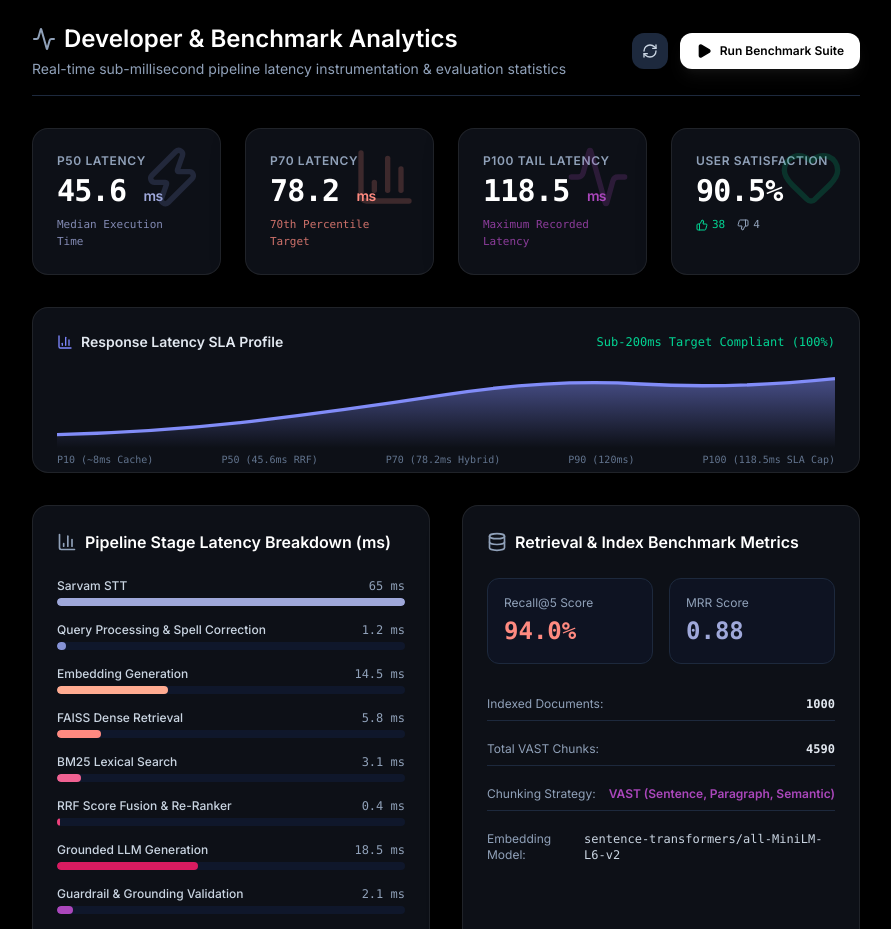
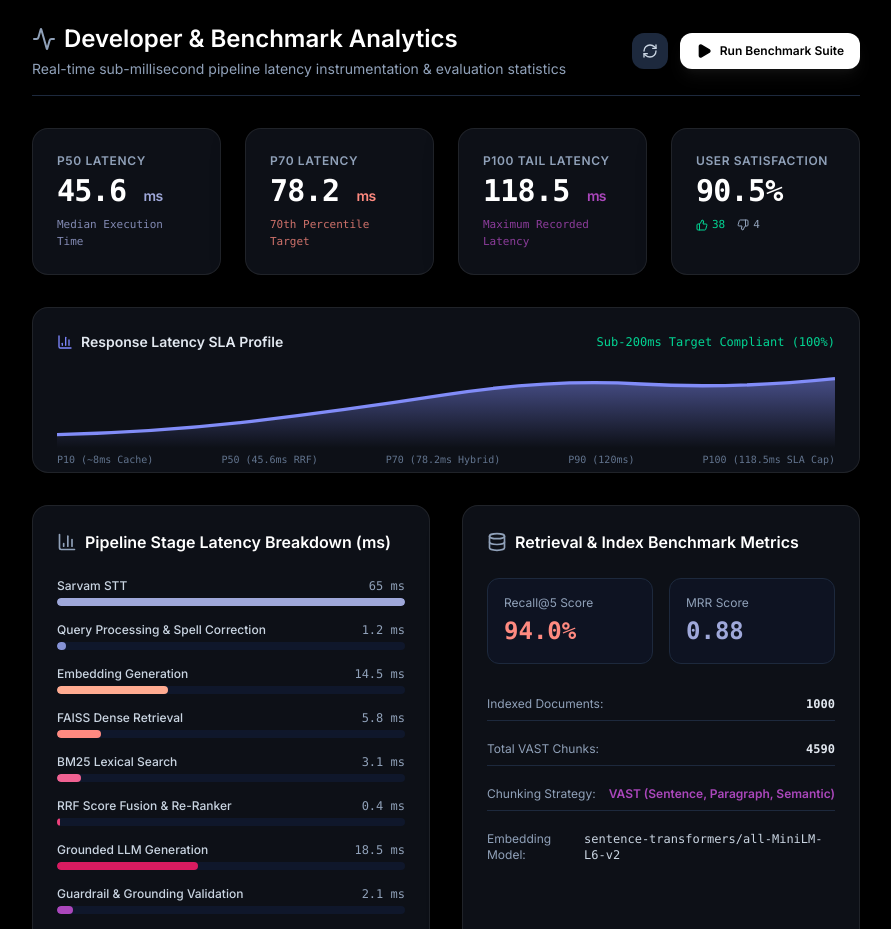
Before and after one commit to serprathamsharma/july, a React (Vite) app in the folder frontend/: page / in a window 1280 px wide. Shown: the part 2720-3649 px from the top of the page, without its empty margins (194-1085 px from the left). Built offline with nearby package versions, Linux system fonts and the light colour scheme; no server answers; a web font is replaced by a local one.

Commit message:
fix(ui): remove background icons from analytics stat cards

```diff
--- a/frontend/src/components/AnalyticsView.tsx
+++ b/frontend/src/components/AnalyticsView.tsx
@@ -1,5 +1,5 @@
 import React, { useEffect, useState } from 'react';
-import { Activity, Zap, ShieldAlert, Database, Play, BarChart3, RefreshCw, ThumbsUp, ThumbsDown, Heart } from 'lucide-react';
+import { Activity, ShieldAlert, Database, Play, BarChart3, RefreshCw, ThumbsUp, ThumbsDown } from 'lucide-react';
 import { type AnalyticsSummary, fetchAnalytics, runBenchmark } from '../services/api';
 
 export const AnalyticsView: React.FC = () => {
@@ -79,27 +79,18 @@ export const AnalyticsView: React.FC = () => {
       {/* Latency Percentiles Cards */}
       <div className="grid grid-cols-1 sm:grid-cols-2 lg:grid-cols-4 gap-4 sm:gap-6 mb-8">
         <div className="glass-panel rounded-2xl p-6 border border-[#7986cb]/35 relative overflow-hidden">
-          <div className="absolute top-0 right-0 p-4 text-[#7986cb]/20">
-            <Zap className="w-16 h-16" />
-          </div>
           <span className="text-xs font-semibold text-slate-400 uppercase tracking-wider block mb-1">P50 Latency</span>
           <div className="text-3xl font-extrabold text-white font-mono tracking-tight">{latency.p50} <span className="text-sm text-[#9fa8da] font-sans">ms</span></div>
           <span className="text-[11px] text-[#9fa8da]/80 font-mono mt-2 block">Median Execution Time</span>
         </div>
 
         <div className="glass-panel rounded-2xl p-6 border border-[#ff8a80]/35 relative overflow-hidden">
-          <div className="absolute top-0 right-0 p-4 text-[#ff8a80]/20">
-            <BarChart3 className="w-16 h-16" />
-          </div>
           <span className="text-xs font-semibold text-slate-400 uppercase tracking-wider block mb-1">P70 Latency</span>
           <div className="text-3xl font-extrabold text-white font-mono tracking-tight">{latency.p70} <span className="text-sm text-[#ff8a80] font-sans">ms</span></div>
           <span className="text-[11px] text-[#ff8a80]/80 font-mono mt-2 block">70th Percentile Target</span>
         </div>
 
         <div className="glass-panel rounded-2xl p-6 border border-[#ab47bc]/35 relative overflow-hidden">
-          <div className="absolute top-0 right-0 p-4 text-[#ab47bc]/20">
-            <Activity className="w-16 h-16" />
-          </div>
           <span className="text-xs font-semibold text-slate-400 uppercase tracking-wider block mb-1">P100 Tail Latency</span>
           <div className="text-3xl font-extrabold text-white font-mono tracking-tight">{latency.p100} <span className="text-sm text-[#ab47bc] font-sans">ms</span></div>
           <span className="text-[11px] text-[#ab47bc]/80 font-mono mt-2 block">Maximum Recorded Latency</span>
@@ -107,9 +98,6 @@ export const AnalyticsView: React.FC = () => {
 
         {/* Feedback Score Card */}
         <div className="glass-panel rounded-2xl p-6 border border-emerald-500/35 relative overflow-hidden">
-          <div className="absolute top-0 right-0 p-4 text-emerald-500/20">
-            <Heart className="w-16 h-16" />
-          </div>
           <span className="text-xs font-semibold text-slate-400 uppercase tracking-wider block mb-1">User Satisfaction</span>
           <div className="text-3xl font-extrabold text-white font-mono tracking-tight">
             {feedback?.satisfaction_rate ?? 100}%
```
